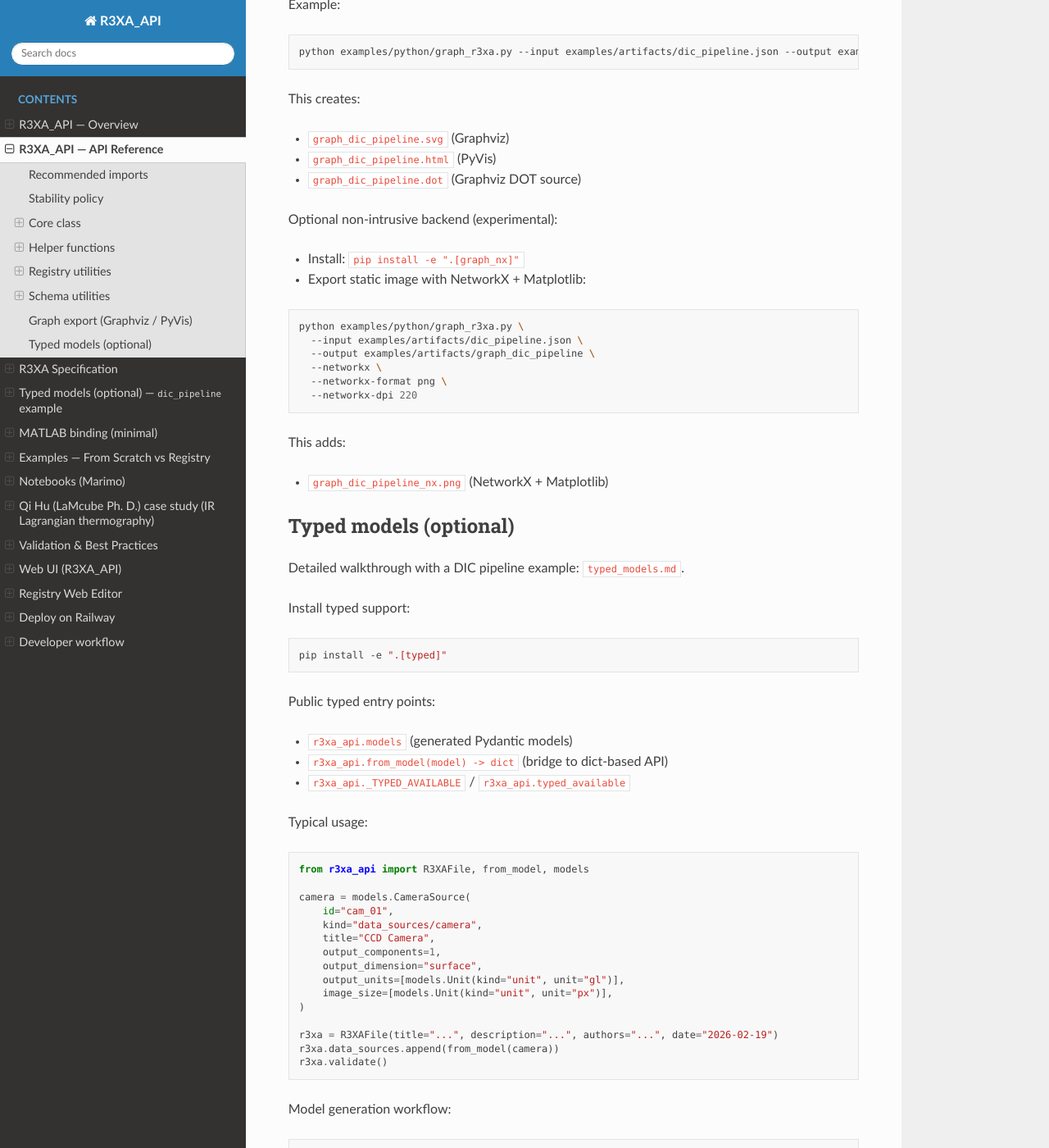
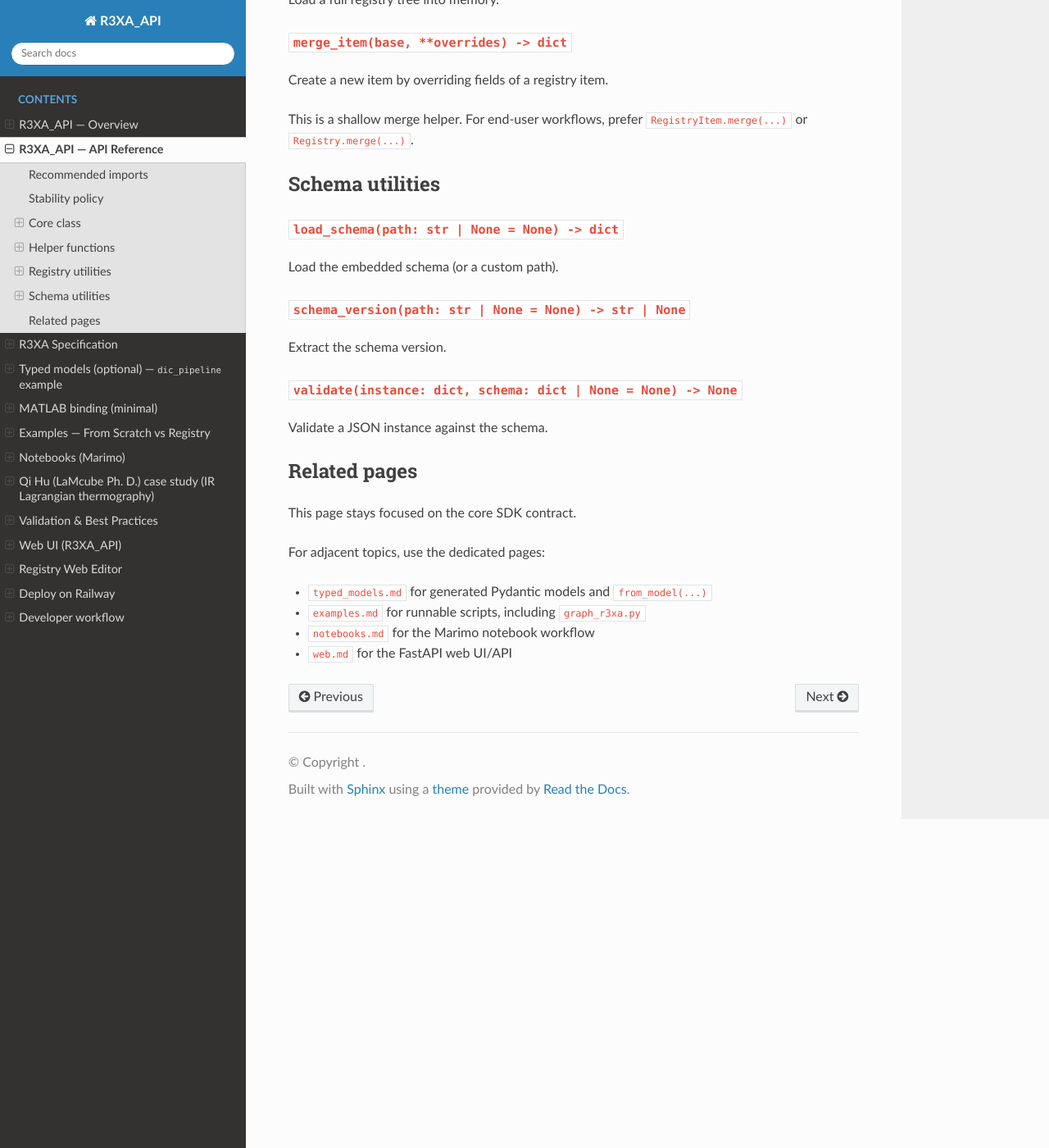
Before and after one commit to jeffwitz/R3XA_API, a Sphinx documentation site: the page built from docs/api.md, in a window 1280 px wide and 1400 px high, scrolled down 6666 px. Shown: the whole window at 82% size. Built offline with Sphinx 7.4.7 and the Read the Docs theme 3.1.0, drawn with Linux system fonts in a browser that asks for light colours; some of the changed text lies outside the part shown.

Commit message:
docs(examples): tighten docs and validation workflows

````diff
--- a/docs/api.md
+++ b/docs/api.md
@@ -84,6 +84,33 @@
 add_list_data_set(title, description, file_type, data_sources, time_reference, timestamps, data, **extra) -> dict
 add_file_data_set(title, description, data_sources, time_reference, timestamps, data, **extra) -> dict
 ```
+
+Complete guided helper inventory for the current schema:
+
+- Settings
+  - `add_generic_setting(...)`
+  - `add_specimen_setting(...)`
+  - `add_stereorig_setting(...)`
+  - `add_testing_machine_setting(...)`
+- Data sources
+  - `add_camera_source(...)`
+  - `add_dic_measurement_source(...)`
+  - `add_generic_source(...)`
+  - `add_identification_source(...)`
+  - `add_infrared_source(...)`
+  - `add_load_cell_source(...)`
+  - `add_mechanical_analysis_source(...)`
+  - `add_point_temperature_source(...)`
+  - `add_strain_computation_source(...)`
+  - `add_strain_gauge_source(...)`
+  - `add_tomograph_source(...)`
+- Data sets
+  - `add_file_data_set(...)`
+  - `add_generic_data_set(...)`
+  - `add_list_data_set(...)`
+- Legacy aliases
+  - `add_image_set_list(...)`
+  - `add_image_set_file(...)`
 
 Backward-compatible aliases remain available:
 
@@ -247,6 +274,10 @@
 ### `validate_item(item, kind=None, schema=None) -> None`
 Validate a single item against its schema definition (e.g. `data_sources/camera`).
 
+This function is part of the advanced compatibility helper layer. It remains supported in the
+1.x series, but for end-user workflows the recommended entry points are `RegistryItem.validate(...)`
+and `Registry.validate(...)`.
+
 ### Advanced
 `load_item_path(root, tree_path) -> dict`
 Internal/advanced helper to load a registry item by its tree path string, e.g. `settings/specimen/openhole_sample`.
@@ -274,72 +305,11 @@
 ### `validate(instance: dict, schema: dict | None = None) -> None`
 Validate a JSON instance against the schema.
 
-## Graph export (Graphviz / PyVis)
-The `examples/python/graph_r3xa.py` tool can export SVG/HTML, and optionally the **Graphviz DOT** source.
+## Related pages
+This page stays focused on the core SDK contract.
 
-PyVis HTML now uses a directed hierarchical layout (`UD`) with physics disabled to stay visually close to Graphviz layering.
-
-Example:
-```bash
-python examples/python/graph_r3xa.py --input examples/artifacts/dic_pipeline.json --output examples/artifacts/graph_dic_pipeline --dot
-```
-This creates:
-- `graph_dic_pipeline.svg` (Graphviz)
-- `graph_dic_pipeline.html` (PyVis)
-- `graph_dic_pipeline.dot` (Graphviz DOT source)
-
-Optional non-intrusive backend (experimental):
-- Install: `pip install -e ".[graph_nx]"`
-- Export static image with NetworkX + Matplotlib:
-```bash
-python examples/python/graph_r3xa.py \
-  --input examples/artifacts/dic_pipeline.json \
-  --output examples/artifacts/graph_dic_pipeline \
-  --networkx \
-  --networkx-format png \
-  --networkx-dpi 220
-```
-This adds:
-- `graph_dic_pipeline_nx.png` (NetworkX + Matplotlib)
-
-## Typed models (optional)
-Detailed walkthrough with a DIC pipeline example: `typed_models.md`.
-
-Install typed support:
-
-```bash
-pip install -e ".[typed]"
-```
-
-Public typed entry points:
-- `r3xa_api.models` (generated Pydantic models)
-- `r3xa_api.from_model(model) -> dict` (bridge to dict-based API)
-- `r3xa_api._TYPED_AVAILABLE` / `r3xa_api.typed_available`
-
-Typical usage:
-
-```python
-from r3xa_api import R3XAFile, from_model, models
-
-camera = models.CameraSource(
-    id="cam_01",
-    kind="data_sources/camera",
-    title="CCD Camera",
-    output_components=1,
-    output_dimension="surface",
-    output_units=[models.Unit(kind="unit", unit="gl")],
-    image_size=[models.Unit(kind="unit", unit="px")],
-)
-
-r3xa = R3XAFile(title="...", description="...", authors="...", date="2026-02-19")
-r3xa.data_sources.append(from_model(camera))
-r3xa.validate()
-```
-
-Model generation workflow:
-
-```bash
-make generate-models
-```
-
-`r3xa_api/models.py` is generated from `r3xa_api/resources/schema.json` and should not be edited manually.
+For adjacent topics, use the dedicated pages:
+- `typed_models.md` for generated Pydantic models and `from_model(...)`
+- `examples.md` for runnable scripts, including `graph_r3xa.py`
+- `notebooks.md` for the Marimo notebook workflow
+- `web.md` for the FastAPI web UI/API
````
Also changed, not shown: other parts of docs/api.md (+1 -1 lines), README.md (+13 -1 lines), STABILITY.md (+1 -0 lines), docs/dev_workflow.md (+17 -0 lines), docs/examples.md (+26 -2 lines), docs/matlab.md (+16 -0 lines), docs/overview.md (+13 -3 lines), 3 other files.
